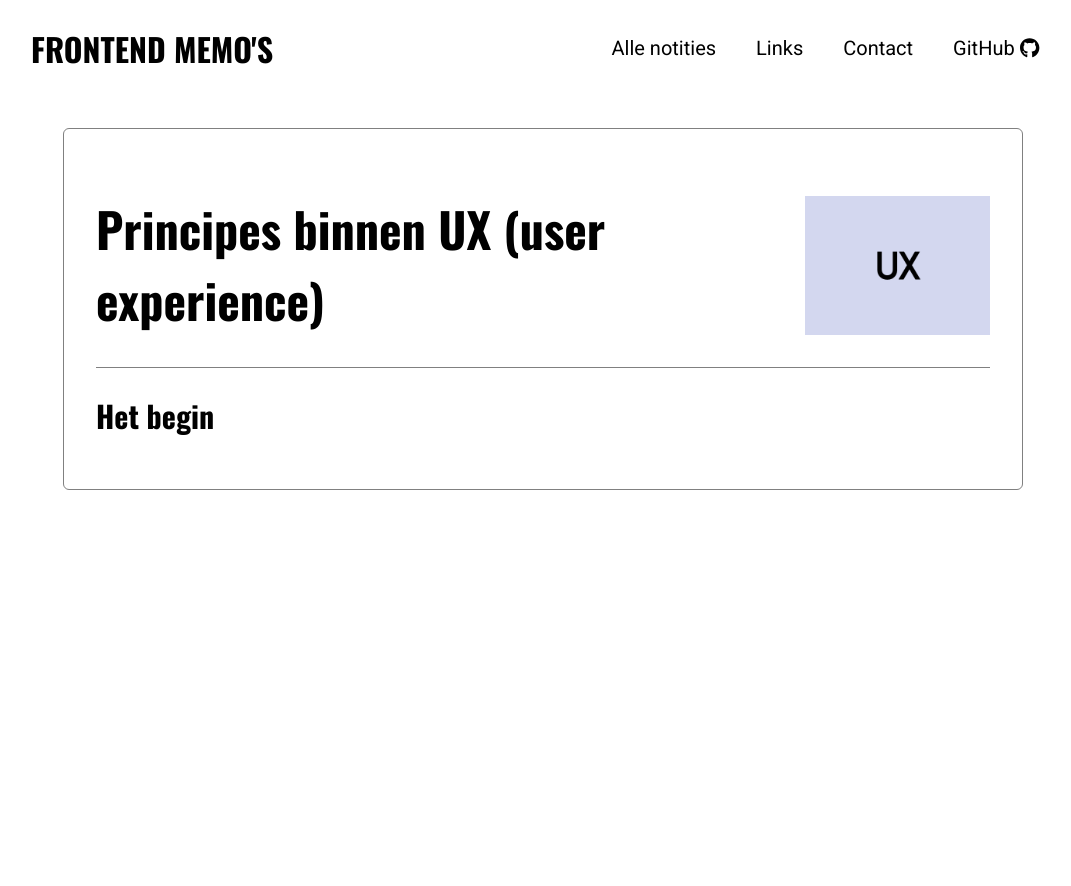
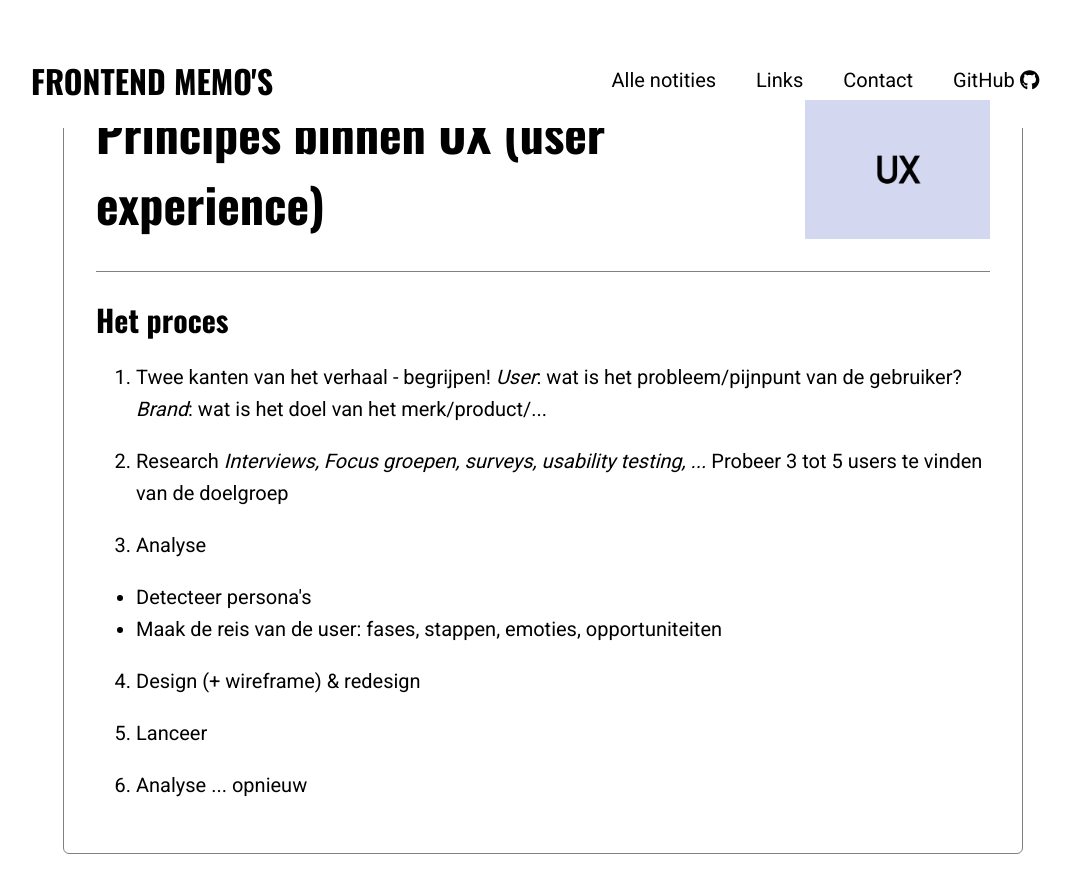
Before and after one commit to Christian-Mar/Frontend, a Next.js app: page /posts/userexperience in a window 1280 px wide. Shown: the whole page, without its empty margins (97-1168 px from the left). Before the commit the page ends 800 px from the top, so only its background shows below. Built offline with nearby package versions, Linux system fonts and the light colour scheme.

Commit message:
header fixed

```diff
--- a/components/home-page/featured-posts.js
+++ b/components/home-page/featured-posts.js
@@ -3,7 +3,7 @@ import classes from './featured-posts.module.css';
 
 function FeaturedPosts(props) {
   return <section className={classes.latest}>
-  <h2>To do's of notities in ontwikkeling</h2>
+  <h2>To do's & notities in ontwikkeling</h2>
   <PostsGrid posts={props.posts}/>
   </section>
 }
--- a/components/layout/main-navigation.module.css
+++ b/components/layout/main-navigation.module.css
@@ -2,6 +2,7 @@
   width: 100%;
   height: 6rem;
   background-color: white;
+  position: fixed;
   display: flex;
   justify-content: space-between;
   align-items: center;
--- a/posts/userexperience.md
+++ b/posts/userexperience.md
@@ -6,4 +6,22 @@ isFeatured: true
 date: '2021-09-08'
 ---
 
-## Het begin
+## Het proces
+
+1. Twee kanten van het verhaal - begrijpen!
+*User*: wat is het probleem/pijnpunt van de gebruiker?
+*Brand*: wat is het doel van het merk/product/...
+
+2. Research
+*Interviews, Focus groepen, surveys, usability testing, ...*
+Probeer 3 tot 5 users te vinden van de doelgroep
+
+3. Analyse
+- Detecteer persona's
+- Maak de reis van de user: fases, stappen, emoties, opportuniteiten
+
+4. Design (+ wireframe) & redesign
+
+5. Lanceer
+
+6. Analyse ... opnieuw
```
